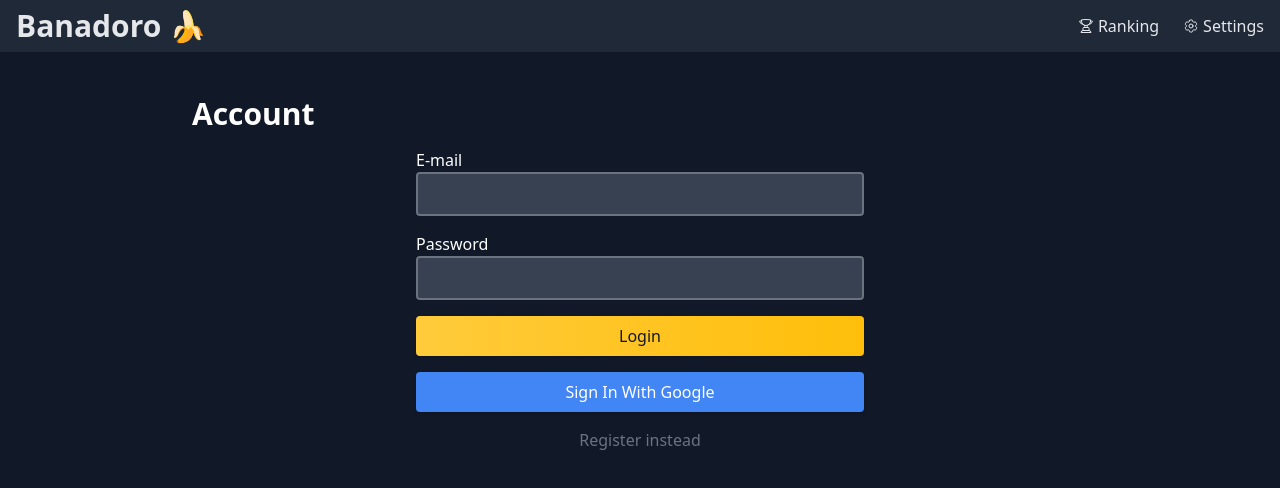
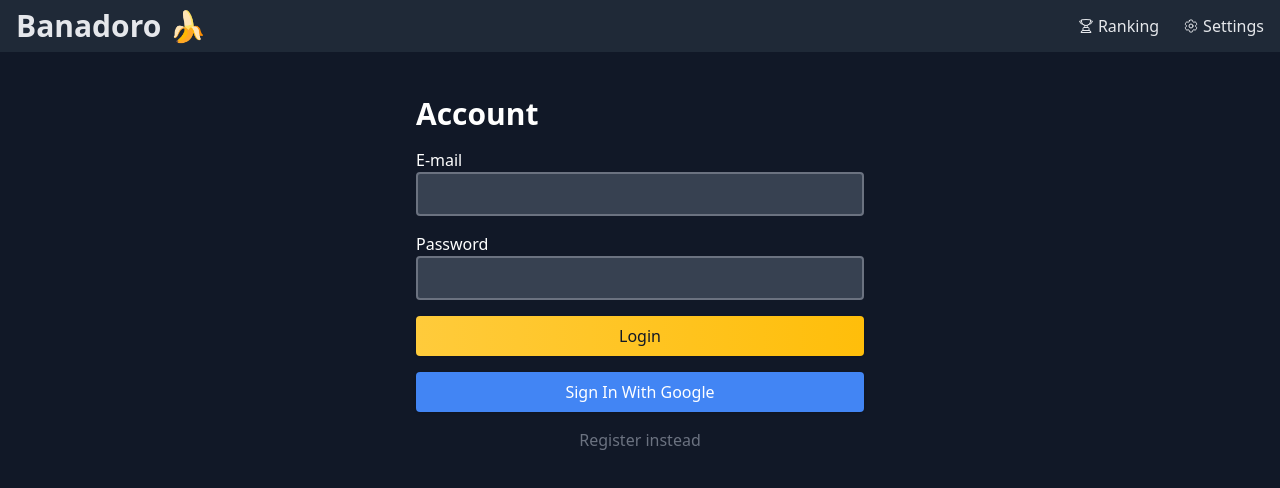
Before and after one commit to mateuszmanczak04/banadoro, a Next.js app: page /account in a window 1280 px wide. Shown: the top 488 px of the page. Built offline with nearby package versions, Linux system fonts and the light colour scheme; no server answers.

Commit message:
fix account page width

```diff
--- a/app/account/page.tsx
+++ b/app/account/page.tsx
@@ -2,7 +2,7 @@ import Account from '@/components/account/Account';
 
 const page = () => {
   return (
-    <div className='w-11/12 max-w-4xl mt-20 mx-auto flex flex-col gap-4'>
+    <div className='w-11/12 max-w-md mt-20 mx-auto flex flex-col gap-4'>
       <h1 className='text-3xl font-bold'>Account</h1>
       <Account />
     </div>
```
